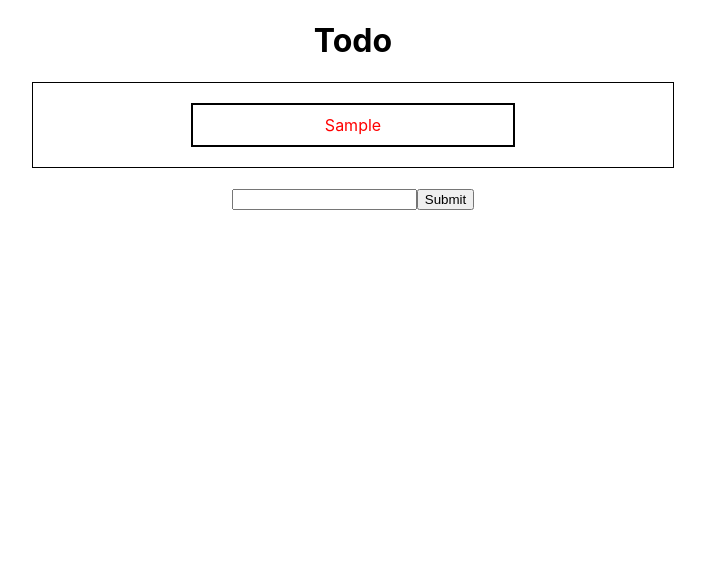
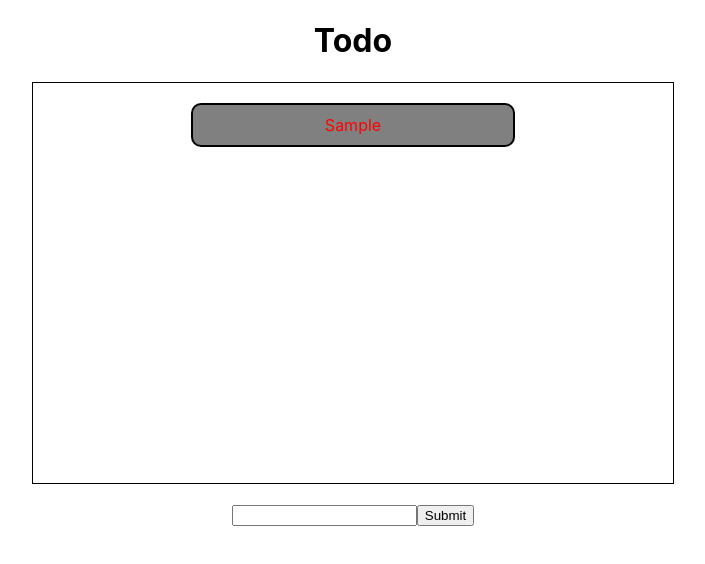
Before and after one commit to twandeveloper/React-Todo, a React (Create React App) app: page / in a window 1280 px wide. Both pictures are taken after typing "Sample" into the empty fields and a click on the input "Submit". Shown: the top 564 px of the page, without its empty margins (287-992 px from the left). Built offline with nearby package versions, Linux system fonts and the light colour scheme.

Commit message:
added function to delete todo item

```diff
--- a/src/App.js
+++ b/src/App.js
@@ -17,7 +17,6 @@ export class App extends Component {
   }
 
   addTodo = (event) => {
-
     const todos = [...this.state.todos]
     todos.push(this.state.todo)
     this.setState({todos: todos})
@@ -26,11 +25,19 @@ export class App extends Component {
     event.target.reset()
   }
 
+  deleteTodo = (taskIndex) => {
+    const todos = [...this.state.todos]
+    todos.splice(taskIndex, 1)
+    this.setState({todos: todos})
+  }
+
   render() {
     return (
       <div className='App'>
         <h1>Todo</h1>
-        <Todos todos={this.state.todos}/>
+        <Todos
+          todos={this.state.todos}
+          delete={this.deleteTodo}/>
         <br/>
         <AddTodo
           todo={this.props.todo}
--- a/src/Todos/TodoItem/TodoItem.js
+++ b/src/Todos/TodoItem/TodoItem.js
@@ -4,6 +4,8 @@ import classes from './TodoItem.module.css'
 
 export default function TodoItem(props) {
     return (
-        <p className={classes.todoItem}>{props.todo}</p>
+        <p
+            className={classes.todoItem}
+            onClick={props.delete}>{props.todo}</p>
     )
 }
--- a/src/Todos/TodoItem/TodoItem.module.css
+++ b/src/Todos/TodoItem/TodoItem.module.css
@@ -1,5 +1,7 @@
 .todoItem {
+    background-color: gray;
     border: 2px solid black;
+    border-radius: 10px;
     width: 300px;
     color: red;
     margin: 20px auto;
--- a/src/Todos/Todos.js
+++ b/src/Todos/Todos.js
@@ -9,7 +9,8 @@ export default function Todos(props) {
         return(
         <TodoItem
             todo={todo}
-            key={index}/>)
+            key={index}
+            delete={() => props.delete(index)}/>)
     })
 
     return (
--- a/src/Todos/Todos.module.css
+++ b/src/Todos/Todos.module.css
@@ -2,4 +2,5 @@
     border: 1px solid black;
     margin: auto;
     width: 50%;
+    min-height: 400px;
 }
```
